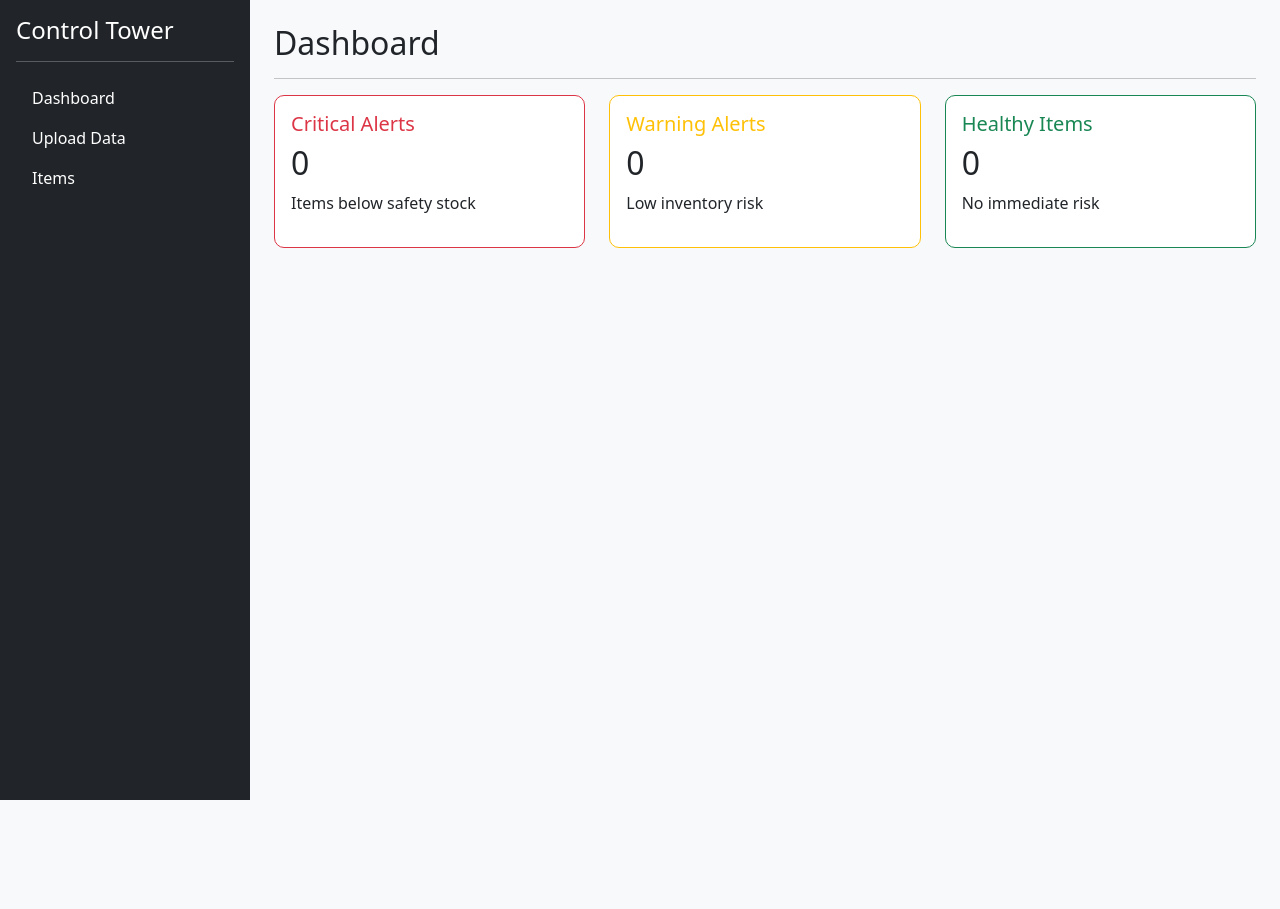
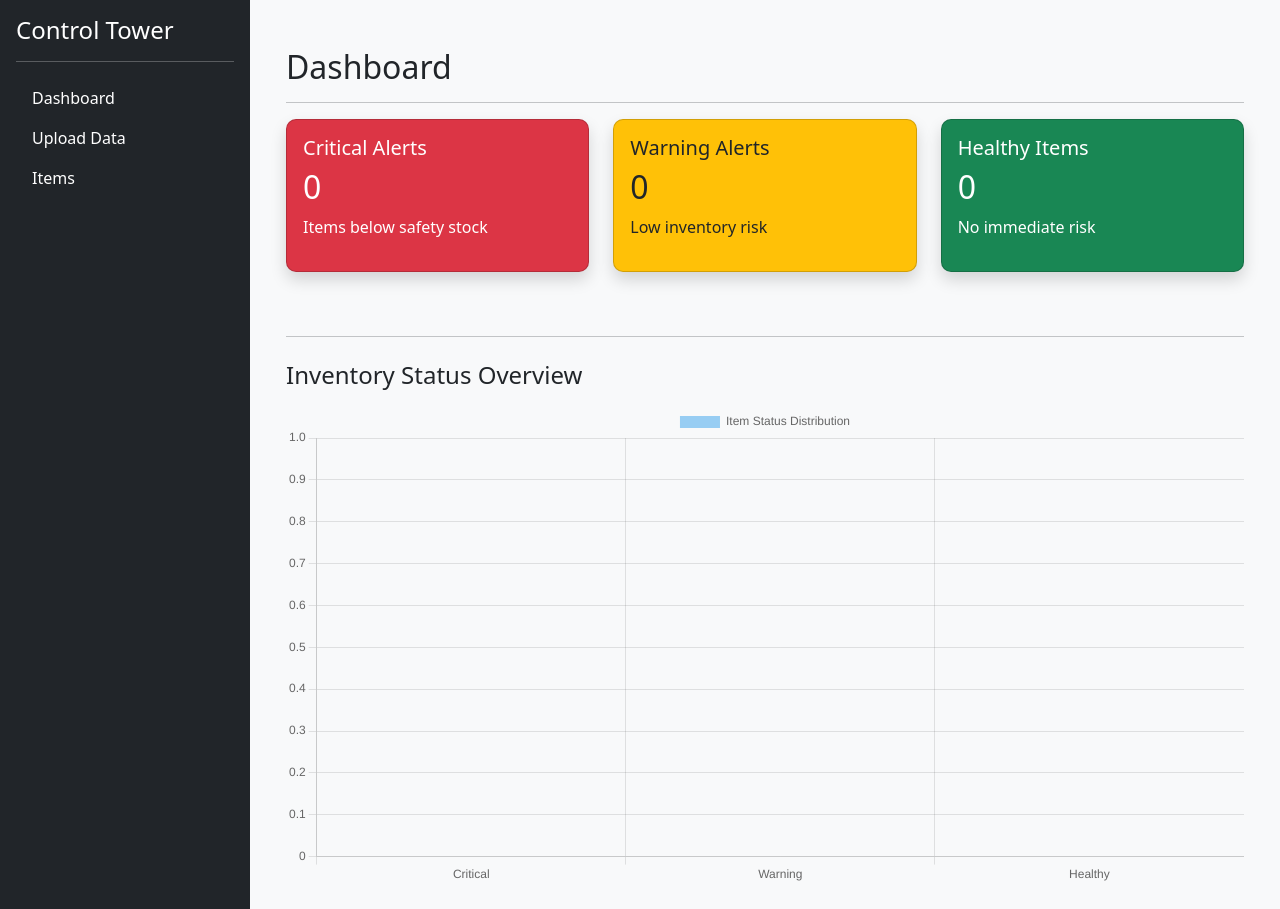
Before and after one commit to SuchitPrabuV/msme-supply-demand, a FastAPI app: page / in a window 1280 px wide. Before the commit the page ends 800 px from the top, so only its background shows below. Run offline with FastAPI, Linux system fonts and the light colour scheme.

Commit message:
Day 5-Improved dashboard stability and UX

```diff
--- a/frontend/templates/dashboard.html
+++ b/frontend/templates/dashboard.html
@@ -1,36 +1,41 @@
 {% extends "base.html" %}
 
 {% block content %}
+
+<div class="container mt-4">
 
     <h2>Dashboard</h2>
     <hr>
 
     <div class="row">
 
-    <div class="col-md-4">
-        <div class="card border-danger">
+        <!-- Critical -->
+        <div class="col-md-4 mb-3">
+            <div class="card text-white bg-danger shadow">
                 <div class="card-body">
-                <h5 class="card-title text-danger">Critical Alerts</h5>
+                    <h5 class="card-title">Critical Alerts</h5>
                     <h2>{{ critical }}</h2>
                     <p>Items below safety stock</p>
                 </div>
             </div>
         </div>
 
-    <div class="col-md-4">
-        <div class="card border-warning">
+        <!-- Warning -->
+        <div class="col-md-4 mb-3">
+            <div class="card text-dark bg-warning shadow">
                 <div class="card-body">
-                <h5 class="card-title text-warning">Warning Alerts</h5>
+                    <h5 class="card-title">Warning Alerts</h5>
                     <h2>{{ warning }}</h2>
                     <p>Low inventory risk</p>
                 </div>
             </div>
         </div>
 
-    <div class="col-md-4">
-        <div class="card border-success">
+        <!-- Healthy -->
+        <div class="col-md-4 mb-3">
+            <div class="card text-white bg-success shadow">
                 <div class="card-body">
-                <h5 class="card-title text-success">Healthy Items</h5>
+                    <h5 class="card-title">Healthy Items</h5>
                     <h2>{{ healthy }}</h2>
                     <p>No immediate risk</p>
                 </div>
@@ -39,4 +44,50 @@
 
     </div>
 
+    <hr class="mt-5">
+
+    <h4 class="mt-4">Inventory Status Overview</h4>
+
+    <div class="mt-3">
+        <canvas
+            id="statusChart"
+            data-critical="{{ critical }}"
+            data-warning="{{ warning }}"
+            data-healthy="{{ healthy }}"
+        ></canvas>
+    </div>
+
+</div>
+
+<!-- Chart Script -->
+<script>
+document.addEventListener("DOMContentLoaded", function () {
+
+    const ctx = document.getElementById("statusChart");
+    const critical = Number(ctx.dataset.critical || 0);
+    const warning = Number(ctx.dataset.warning || 0);
+    const healthy = Number(ctx.dataset.healthy || 0);
+
+    new Chart(ctx, {
+        type: "bar",
+        data: {
+            labels: ["Critical", "Warning", "Healthy"],
+            datasets: [{
+                label: "Item Status Distribution",
+                data: [critical, warning, healthy]
+                 }]
+        },
+        options: {
+            responsive: true,
+            scales: {
+                y: {
+                    beginAtZero: true
+                }
+            }
+        }
+    });
+
+});
+</script>
+
 {% endblock %}
```
Lines whose indentation alone changed are shown as unchanged.
